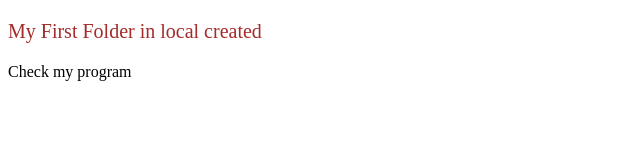
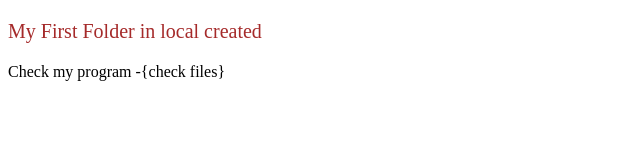
Before and after one commit to prasannasamantaray/mantu, a plain HTML site: page index.html in a window 1280 px wide. Shown: the whole page, without its empty margins (0-640 px from the left). Drawn offline with Linux system fonts and the light colour scheme.

Commit message:
add test

```diff
--- a/index.html
+++ b/index.html
@@ -8,6 +8,6 @@
 </head>
 <body>
     <p class="p">My First Folder in local created </p>
-    <p>Check my program</p>
+    <p>Check my program -{check files}</p>
 </body>
 </html>
```
